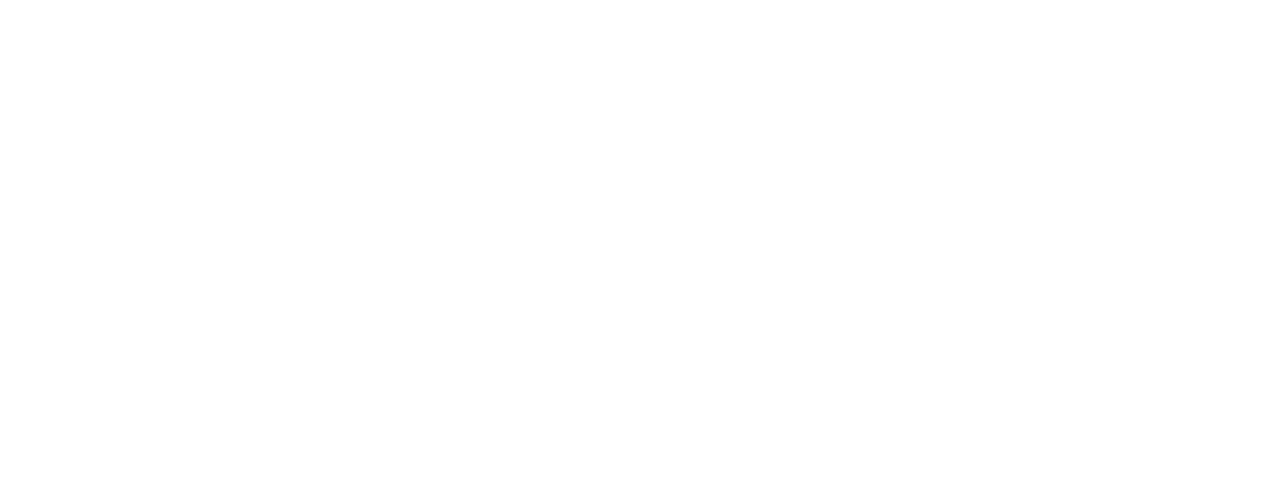
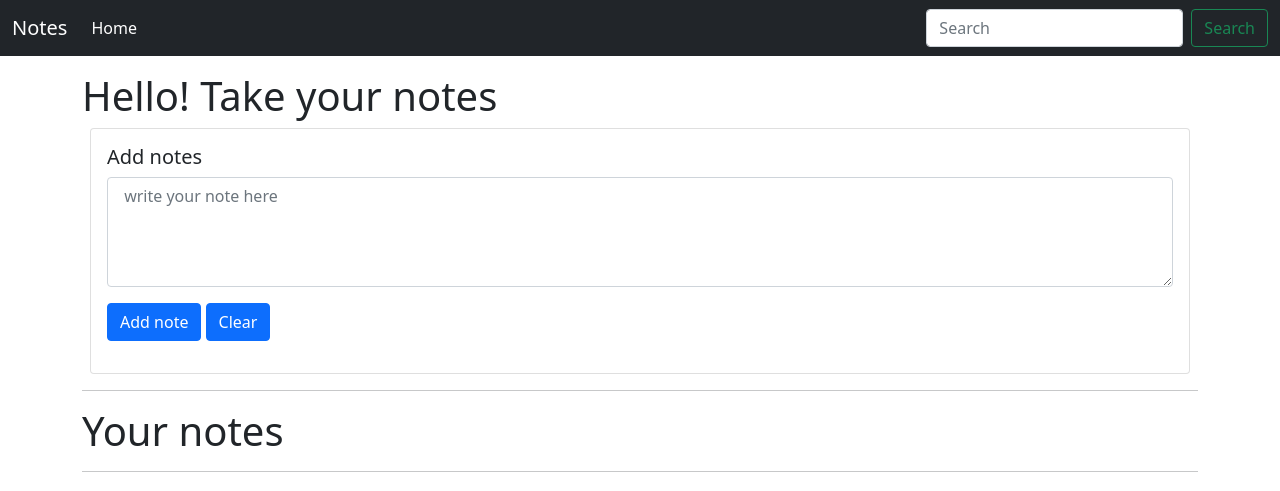
Before and after one commit to avyudaya/noteapp-mern, a plain HTML site: page index.html in a window 1280 px wide. Drawn offline with nearby package versions, Linux system fonts and the light colour scheme.

Commit message:
botstrap form setup

```diff
--- a/index.html
+++ b/index.html
@@ -3,14 +3,55 @@
 <head>
     <meta charset="UTF-8">
     <meta name="viewport" content="width=device-width, initial-scale=1.0">
-    <title>Note app</title>
+    <title>Note App</title>
     <link href="https://cdn.jsdelivr.net/npm/bootstrap@5.0.2/dist/css/bootstrap.min.css" rel="stylesheet"
         integrity="sha384-EVSTQN3/azprG1Anm3QDgpJLIm9Nao0Yz1ztcQTwFspd3yD65VohhpuuCOmLASjC" crossorigin="anonymous">
 </head>
 <body>
+    <nav class="navbar navbar-expand-lg navbar-dark bg-dark">
+        <div class="container-fluid">
+            <a class="navbar-brand" href="#">Notes</a>
+            <button class="navbar-toggler" type="button" data-bs-toggle="collapse"
+                data-bs-target="#navbarSupportedContent" aria-controls="navbarSupportedContent" aria-expanded="false"
+                aria-label="Toggle navigation">
+                <span class="navbar-toggler-icon"></span>
+            </button>
+            <div class="collapse navbar-collapse" id="navbarSupportedContent">
+                <ul class="navbar-nav me-auto mb-2 mb-lg-0">
+                    <li class="nav-item">
+                        <a class="nav-link active" aria-current="page" href="#">Home</a>
+                    </li>
+                </ul>
+                <form class="d-flex">
+                    <input class="form-control me-2" id="searchtext" type="search" placeholder="Search" aria-label="Search">
+                    <button class="btn btn-outline-success" type="submit">Search</button>
+                </form>
+            </div>
+        </div>
+    </nav>
+
+    <div class="container my-3">
+        <h1> Hello! Take your notes</h1>
+        <div class="card  my-2 mx-2">
+            <div class="card-body">
+                <h5 class="card-title">Add notes</h5>
+                <div class="form-group">
+                    <textarea class="form-control" placeholder=" write your note here" id="addtxt" rows="4"></textarea>
+                </div>
+                <a class="btn btn-primary  my-3" id="addbtn">Add note</a>
+                <a class="btn btn-primary  my-3" id="clrbtn">Clear</a>
+            </div>
+        </div>
+        <hr>
+        <h1> Your notes</h1>
+        <hr>
+        <div class="row container-fluid" id="notes">
+        </div>
+    </div>
+
     <script src="https://cdn.jsdelivr.net/npm/@popperjs/core@2.9.2/dist/umd/popper.min.js"
-    integrity="sha384-IQsoLXl5PILFhosVNubq5LC7Qb9DXgDA9i+tQ8Zj3iwWAwPtgFTxbJ8NT4GN1R8p"
-    crossorigin="anonymous"></script>
+        integrity="sha384-IQsoLXl5PILFhosVNubq5LC7Qb9DXgDA9i+tQ8Zj3iwWAwPtgFTxbJ8NT4GN1R8p"
+        crossorigin="anonymous"></script>
     <script src="https://cdn.jsdelivr.net/npm/bootstrap@5.0.2/dist/js/bootstrap.min.js"
         integrity="sha384-cVKIPhGWiC2Al4u+LWgxfKTRIcfu0JTxR+EQDz/bgldoEyl4H0zUF0QKbrJ0EcQF"
         crossorigin="anonymous"></script>
```
